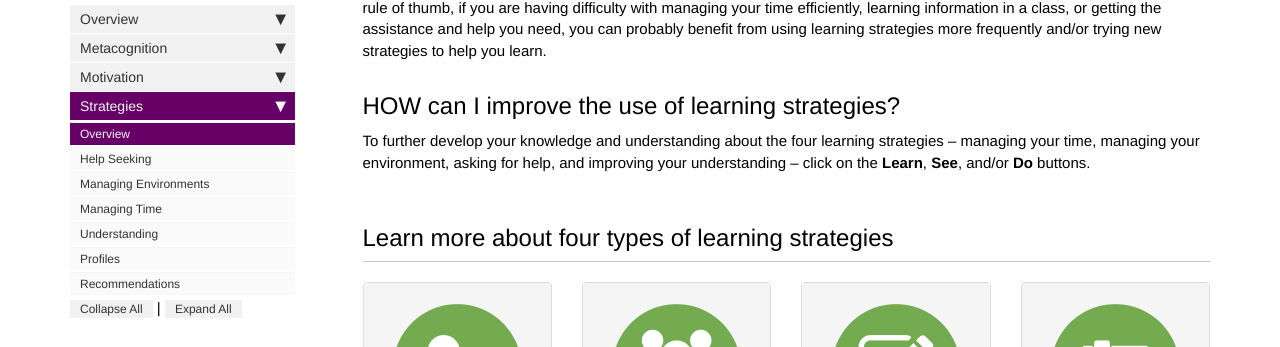
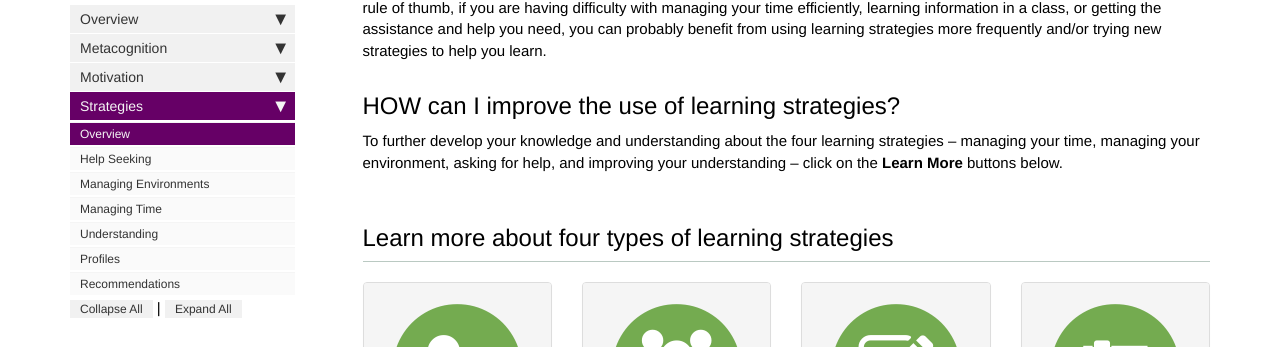
Before and after one commit to dfranklin02/SRL, a Jekyll site: the page built from docs/pages/strategies/strategies.md, in a window 1280 px wide and 900 px high, scrolled down 1099 px. Shown: the part 106-453 px from the top of the window. Built offline with Jekyll 4.4.1, drawn with Linux system fonts in a browser that asks for light colours; nearby versions of some CDN libraries; comment, search, counter and statistics services are not loaded.

Commit message:
Update strategies.md

```diff
--- a/docs/pages/strategies/strategies.md
+++ b/docs/pages/strategies/strategies.md
@@ -24,7 +24,7 @@ An important thing to remember is that each of these four learning strategies ar
 Successful learners will use various strategies to help them overcome different challenges that they experience. As a general rule of thumb, if you are having difficulty with managing your time efficiently, learning information in a class, or getting the assistance and help you need, you can probably benefit from using learning strategies more frequently and/or trying new strategies to help you learn.
 
 ## HOW can I improve the use of learning strategies?
-To further develop your knowledge and understanding about the four learning strategies – managing your time, managing your environment, asking for help, and improving your understanding – click on the **Learn**, **See**, and/or **Do** buttons.
+To further develop your knowledge and understanding about the four learning strategies – managing your time, managing your environment, asking for help, and improving your understanding – click on the **Learn More** buttons below.
 
 <div class="row">
          <div class="col-lg-12">
```
